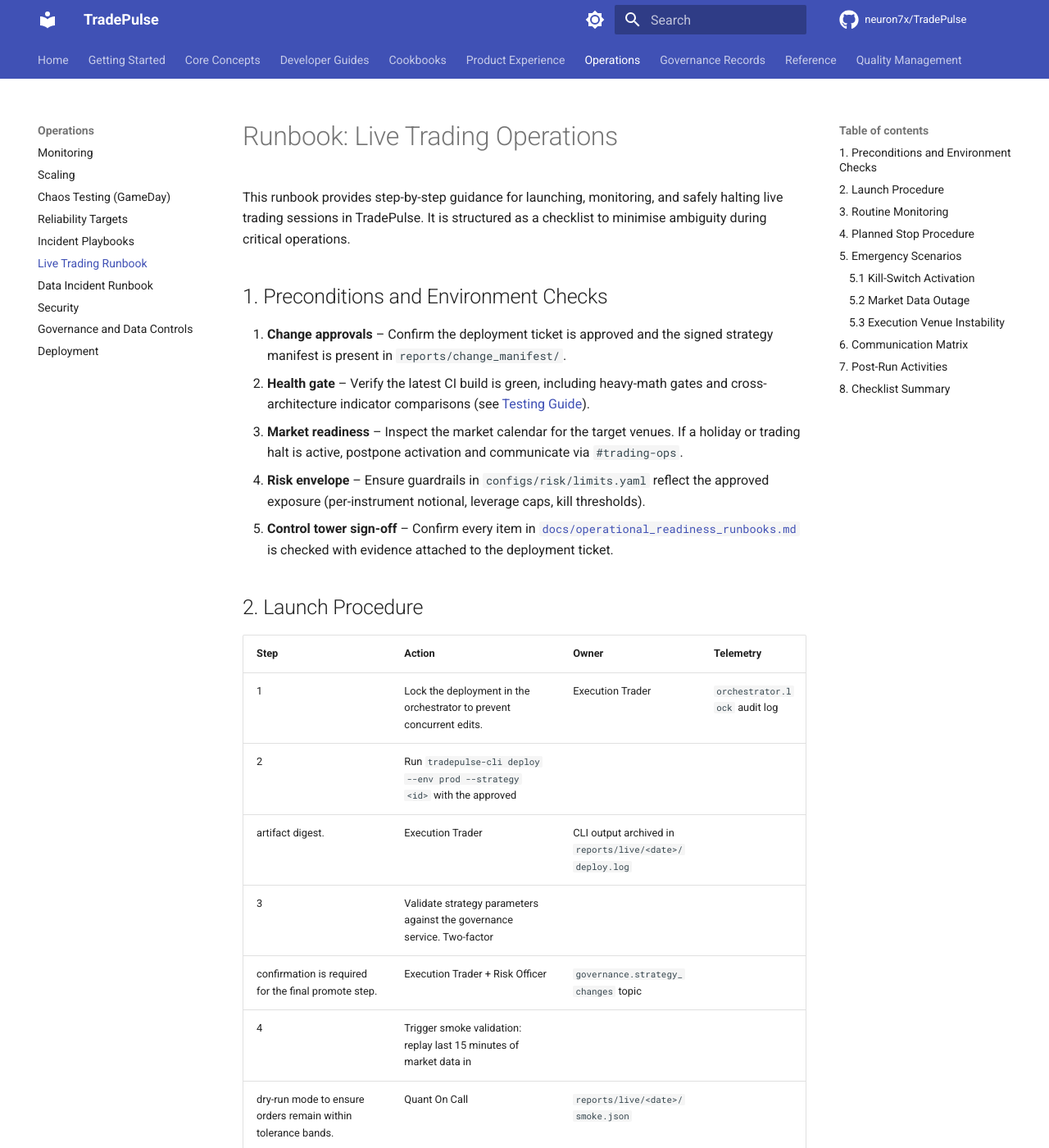
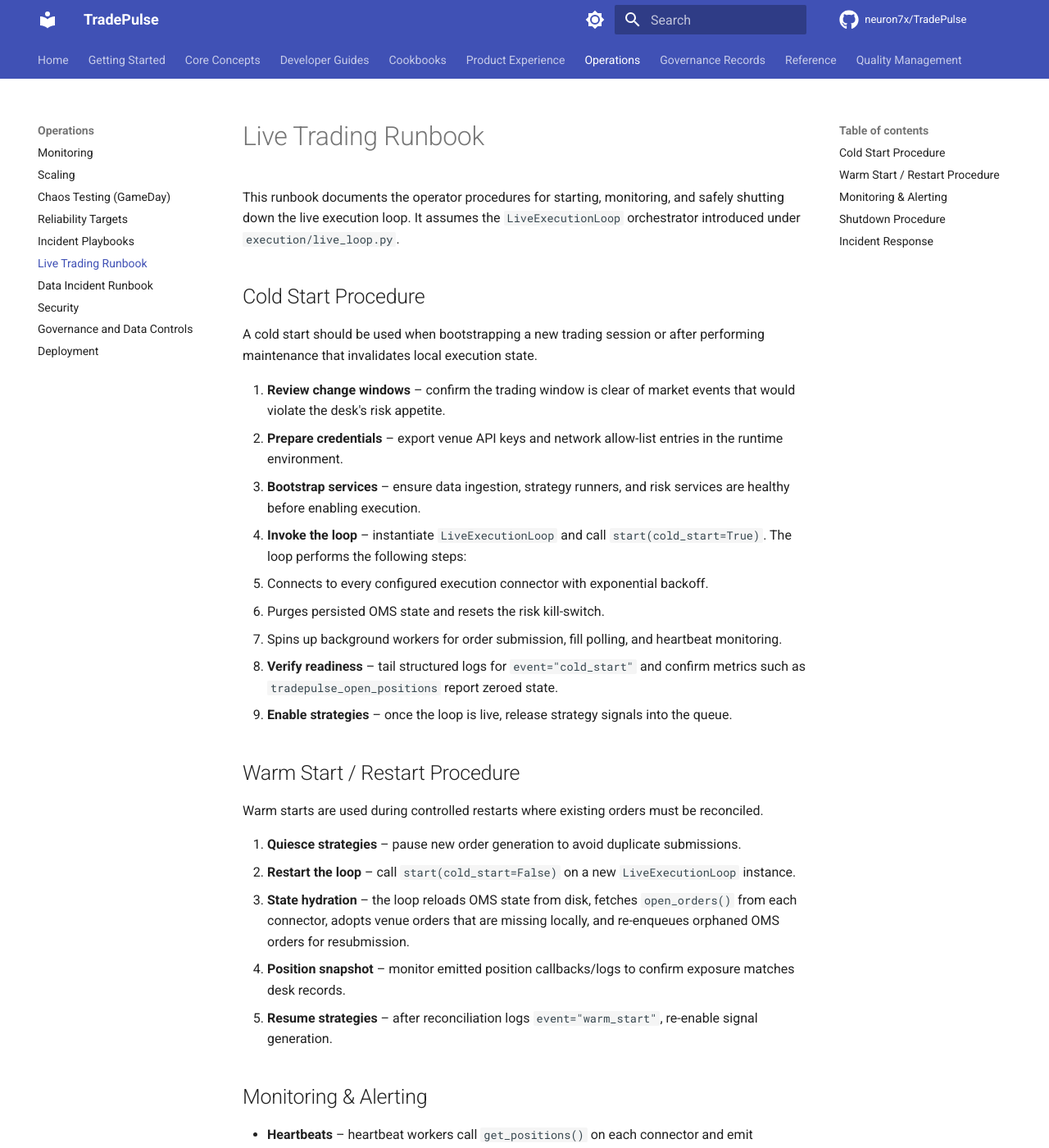
Before and after one commit to neuron7x/TradePulse, an MkDocs documentation site: the page built from docs/runbook_live_trading.md, in a window 1280 px wide and 1400 px high. Shown: the whole window at 82% size. Built offline with MkDocs 1.6.1 and Material for MkDocs 9.7.7, drawn with Linux system fonts in a browser that asks for light colours; comment, search, counter and statistics services are not loaded; the version menu is left out; some of the changed text lies outside the part shown.

Commit message:
Add live execution loop orchestrator

```diff
--- a/docs/runbook_live_trading.md
+++ b/docs/runbook_live_trading.md
@@ -1,116 +1,84 @@
-# Runbook: Live Trading Operations
+# Live Trading Runbook
 
-This runbook provides step-by-step guidance for launching, monitoring, and safely
-halting live trading sessions in TradePulse. It is structured as a checklist to
-minimise ambiguity during critical operations.
+This runbook documents the operator procedures for starting, monitoring, and
+safely shutting down the live execution loop. It assumes the
+`LiveExecutionLoop` orchestrator introduced under `execution/live_loop.py`.
 
-## 1. Preconditions and Environment Checks
+## Cold Start Procedure
 
-1. **Change approvals** – Confirm the deployment ticket is approved and the
-   signed strategy manifest is present in `reports/change_manifest/`.
-2. **Health gate** – Verify the latest CI build is green, including heavy-math
-   gates and cross-architecture indicator comparisons (see [Testing Guide](../TESTING.md)).
-3. **Market readiness** – Inspect the market calendar for the target venues. If a
-   holiday or trading halt is active, postpone activation and communicate via
-   `#trading-ops`.
-4. **Risk envelope** – Ensure guardrails in `configs/risk/limits.yaml` reflect
-   the approved exposure (per-instrument notional, leverage caps, kill thresholds).
-5. **Control tower sign-off** – Confirm every item in
-   [`docs/operational_readiness_runbooks.md`](operational_readiness_runbooks.md#1-pre-launch-control-checklist)
-   is checked with evidence attached to the deployment ticket.
+A cold start should be used when bootstrapping a new trading session or after
+performing maintenance that invalidates local execution state.
 
-## 2. Launch Procedure
+1. **Review change windows** – confirm the trading window is clear of market
+   events that would violate the desk's risk appetite.
+2. **Prepare credentials** – export venue API keys and network allow-list
+   entries in the runtime environment.
+3. **Bootstrap services** – ensure data ingestion, strategy runners, and risk
+   services are healthy before enabling execution.
+4. **Invoke the loop** – instantiate `LiveExecutionLoop` and call
+   `start(cold_start=True)`. The loop performs the following steps:
+   - Connects to every configured execution connector with exponential
+     backoff.
+   - Purges persisted OMS state and resets the risk kill-switch.
+   - Spins up background workers for order submission, fill polling, and
+     heartbeat monitoring.
+5. **Verify readiness** – tail structured logs for `event="cold_start"` and
+   confirm metrics such as `tradepulse_open_positions` report zeroed state.
+6. **Enable strategies** – once the loop is live, release strategy signals into
+   the queue.
 
-| Step | Action | Owner | Telemetry |
-| ---- | ------ | ----- | --------- |
-| 1 | Lock the deployment in the orchestrator to prevent concurrent edits. | Execution Trader | `orchestrator.lock` audit log |
-| 2 | Run `tradepulse-cli deploy --env prod --strategy <id>` with the approved
-    artifact digest. | Execution Trader | CLI output archived in `reports/live/<date>/deploy.log` |
-| 3 | Validate strategy parameters against the governance service. Two-factor
-    confirmation is required for the final promote step. | Execution Trader + Risk Officer | `governance.strategy_changes` topic |
-| 4 | Trigger smoke validation: replay last 15 minutes of market data in
-    dry-run mode to ensure orders remain within tolerance bands. | Quant On Call | `reports/live/<date>/smoke.json` |
-| 5 | Flip the `live.enabled` feature flag through the control plane UI. | Execution Trader | Feature flag audit trail |
+## Warm Start / Restart Procedure
 
-**Go/No-Go Criteria**
+Warm starts are used during controlled restarts where existing orders must be
+reconciled.
 
-- Telemetry dashboards (`observability/dashboards/tradepulse-overview.json`) show healthy order
-  acknowledgements and no queue backlog.
-- Risk service confirms effective limits and kill-switch wiring via `risk/live/status`.
-- Governance topic contains a signed change event with matching digest.
+1. **Quiesce strategies** – pause new order generation to avoid duplicate
+   submissions.
+2. **Restart the loop** – call `start(cold_start=False)` on a new
+   `LiveExecutionLoop` instance.
+3. **State hydration** – the loop reloads OMS state from disk, fetches
+   `open_orders()` from each connector, adopts venue orders that are missing
+   locally, and re-enqueues orphaned OMS orders for resubmission.
+4. **Position snapshot** – monitor emitted position callbacks/logs to confirm
+   exposure matches desk records.
+5. **Resume strategies** – after reconciliation logs
+   `event="warm_start"`, re-enable signal generation.
 
-## 3. Routine Monitoring
+## Monitoring & Alerting
 
-1. **Heartbeat checks** – Streaming ingestion, feature store, execution gateways,
-   and order acknowledgements must report within SLA (1 minute for market data,
-   2 seconds for execution).
-2. **Latency guardrails** – Order round-trip latency must remain below 120 ms.
-   Breaches trigger automated throttling and Slack alerts.
-3. **Position drift** – Compare live positions against portfolio targets every
-   minute. Differences >0.5% notional require manual review.
-4. **Risk telemetry** – Ensure kill-switch subscriptions are active and risk
-   service heartbeat is green. Missing heartbeats for 3 cycles mandate
-   pre-emptive trading halt.
+- **Heartbeats** – heartbeat workers call `get_positions()` on each connector
+  and emit structured logs with `event="heartbeat"`. Alert if no heartbeat is
+  observed within two heartbeat intervals.
+- **Reconnection events** – reconnection callbacks signal when the loop had to
+  recover connectivity. Persistent reconnections should page engineering.
+- **Kill-switch triggers** – any critical failure or risk violation triggers
+  the kill-switch and emits `event="kill_switch"`. Operators must investigate
+  the root cause and reset the kill-switch only after remediation.
+- **Metrics** – scrape Prometheus metrics (if enabled) for order latency,
+  queue depth, and open positions to ensure they remain within operational
+  thresholds.
 
-## 4. Planned Stop Procedure
+## Shutdown Procedure
 
-1. Announce planned halt in `#trading-ops` and update the trading calendar.
-2. Flip `live.enabled` feature flag to `false`. Capture the resulting audit event.
-3. Wait for open orders to settle (monitor until `open_orders` metric is zero).
-4. Run `tradepulse-cli settle --strategy <id>` to flush residual state.
-5. Archive run artefacts: order logs, PnL snapshots, risk metrics.
-6. Record stop confirmation in the governance ledger referencing ticket ID.
+1. **Cease order intake** – instruct strategies to stop enqueuing orders.
+2. **Drain queue** – allow the order submission worker to finish outstanding
+   placements or cancel as necessary.
+3. **Call `shutdown()`** – the loop stops workers, disconnects connectors, and
+   logs `event="loop_shutdown"`.
+4. **Post-mortem** – archive logs and metrics for audit, especially if the
+   kill-switch was triggered.
 
-## 5. Emergency Scenarios
+## Incident Response
 
-### 5.1 Kill-Switch Activation
+- **Connector outage** – the loop automatically retries connections with
+  exponential backoff. If the outage persists beyond desk tolerance, trigger
+  the kill-switch and hedge positions manually.
+- **Data inconsistencies** – if position snapshots diverge from ledger
+  records, halt trading via the kill-switch, reconcile with the venue, and
+  warm-start once the discrepancy is resolved.
+- **Unexpected fills** – the fill polling worker records partial fills. If
+  fills cannot be matched to OMS orders, escalate to engineering and risk for
+  investigation before resuming trading.
 
-1. Trigger kill-switch via the hardware console or
-   `tradepulse-cli kill --strategy <id> --reason <text>`.
-2. Confirm the kill event appears in `observability/audit/kill_events.jsonl` with
-   dual signatures (initiator + confirmer).
-3. Notify `#trading-ops`, `#risk`, and the on-call engineer. Include expected
-   recovery timeline.
-4. Freeze further deployments until post-mortem sign-off.
-
-### 5.2 Market Data Outage
-
-1. Switch strategies into safe mode (halt new orders, cancel resting ones).
-2. Engage the data incident runbook (see [Data Incident Runbook](runbook_data_incident.md)).
-3. Maintain manual oversight of risk exposures until feeds stabilise.
-
-### 5.3 Execution Venue Instability
-
-1. Throttle order rate using execution control plane (set `max_orders_per_sec`
-   to mitigation value).
-2. Contact venue support and log ticket ID in `reports/live/<date>/venue_incidents.md`.
-3. If instability persists >5 minutes or threatens risk posture, execute
-   kill-switch procedure.
-
-## 6. Communication Matrix
-
-| Trigger | Audience | Channel | Template |
-| ------- | -------- | ------- | -------- |
-| Launch start | Trading Ops, Risk, Quant On Call | `#trading-ops` | `Runbook: Launching <strategy>` |
-| Kill-switch activation | Executive, Compliance, Trading Ops | PagerDuty bridge + `#incidents` | `Kill-switch triggered for <strategy> due to <reason>` |
-| Planned halt | Trading Ops, Risk | `#trading-ops` | `Runbook: Stopping <strategy>` |
-| Recovery complete | Trading Ops, Risk, Compliance | `#trading-ops` + email | `Strategy <id> restored at <time>, metrics nominal` |
-
-## 7. Post-Run Activities
-
-1. Submit annotated summary to `reports/live/<date>/summary.md`.
-2. Update telemetry dashboards with any threshold adjustments.
-3. File retrospective issues for automation gaps or manual toil.
-4. Review audit logs ensuring all 2FA confirmations and signatures are present.
-
-## 8. Checklist Summary
-
-- [ ] Approvals verified and manifests signed
-- [ ] CI, heavy-math, and cross-architecture tests green
-- [ ] Launch smoke tests completed and archived
-- [ ] Communications executed per matrix
-- [ ] Audit artefacts stored and linked to ticket
-- [ ] Post-run review completed
-
-Keeping this runbook current is mandatory; review quarterly and after every
-live-trading exercise.
+Maintaining this runbook ensures that live trading operations remain safe,
+repeatable, and auditable.
--- a/execution/__init__.py
+++ b/execution/__init__.py
@@ -4,6 +4,7 @@
 from .connectors import ExecutionConnector, OrderError
 from .normalization import NormalizationError, SymbolNormalizer, SymbolSpecification
 from .compliance import ComplianceMonitor, ComplianceReport, ComplianceViolation
+from .live_loop import LiveExecutionLoop, LiveLoopConfig
 from .oms import OMSConfig, OrderManagementSystem
 from .risk import IdempotentRetryExecutor, KillSwitch, LimitViolation, OrderRateExceeded, RiskLimits, RiskManager
 
@@ -22,6 +23,8 @@
     "ComplianceViolation",
     "OMSConfig",
     "OrderManagementSystem",
+    "LiveExecutionLoop",
+    "LiveLoopConfig",
     "RiskLimits",
     "RiskManager",
     "KillSwitch",
```
Also changed, not shown: docs/production-readiness.md (+1 -1 lines), 3 other files.
